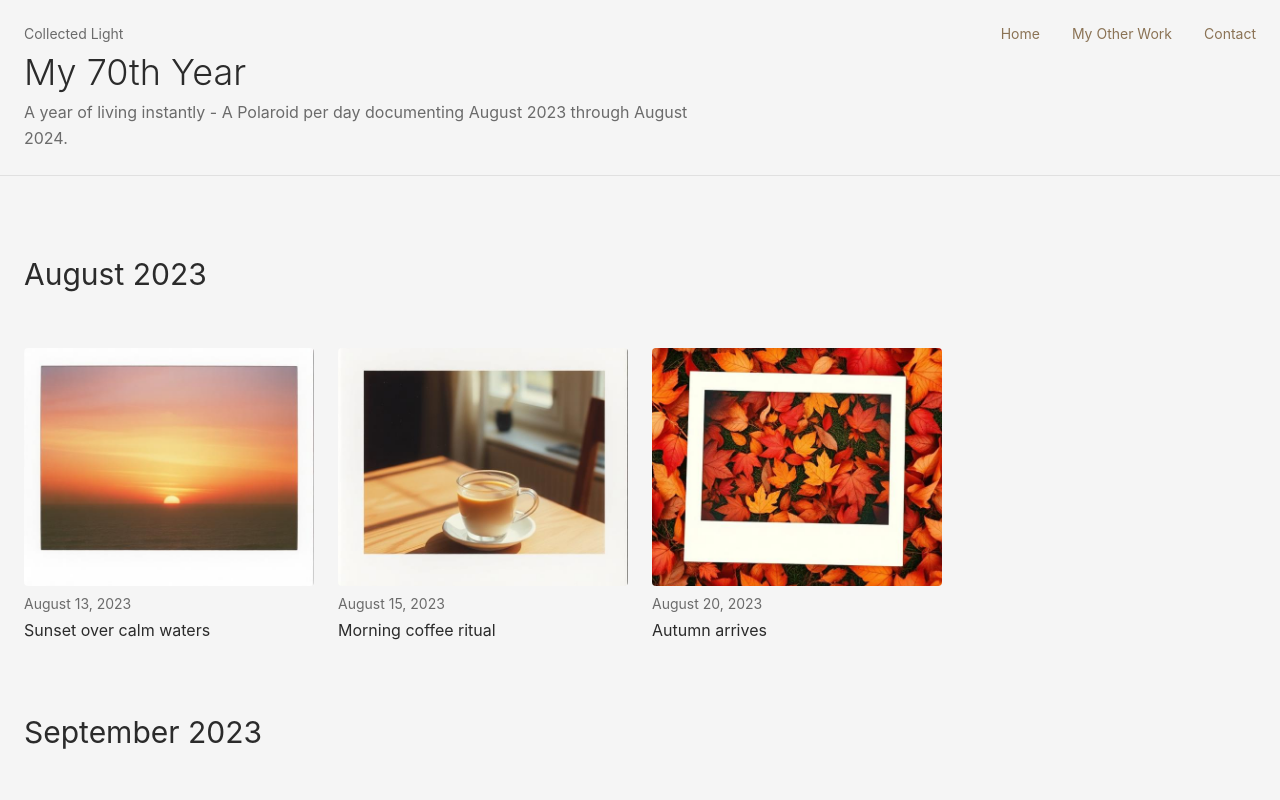
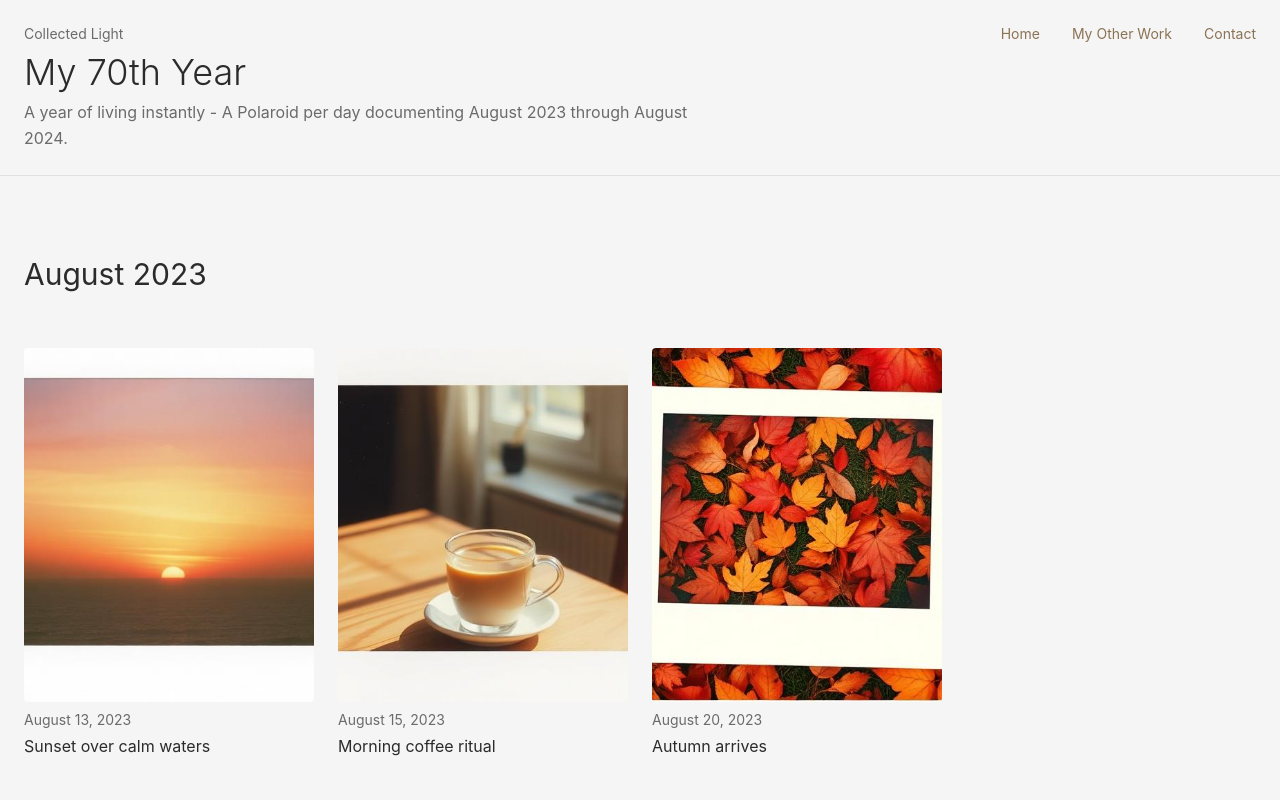
Before and after one commit to JHaugaard/seventy-spark-revive, a React (Vite) app: page / in a window 1280 px wide. Shown: the top 800 px of the page. Built offline with nearby package versions, Linux system fonts and the light colour scheme; the HTML template or start-up script is replaced by a standard one.

Commit message:
Fix: Correct aspect ratio for vertical photos

```diff
--- a/src/components/gallery/Lightbox.tsx
+++ b/src/components/gallery/Lightbox.tsx
@@ -158,7 +158,7 @@ const Lightbox = ({
             src={currentPhoto.imageUrl}
             alt={currentPhoto.alt}
             className="w-full h-auto object-contain max-h-[70vh] md:max-h-[75vh]"
-            style={{ aspectRatio: "1.22 / 1" }}
+            style={{ aspectRatio: "1 / 1.22" }}
           />
         </div>
 
--- a/src/components/gallery/PhotoCard.tsx
+++ b/src/components/gallery/PhotoCard.tsx
@@ -10,7 +10,7 @@ const PhotoCard = ({ photo, onClick }: PhotoCardProps) => {
   return (
     <article className="group animate-fade-in">
       <div
-        className="relative aspect-[1.22] overflow-hidden transition-all duration-300 ease-out hover:scale-[1.03] hover:shadow-lg active:opacity-90 cursor-pointer focus-visible:outline-none focus-visible:ring-2 focus-visible:ring-accent rounded"
+        className="relative aspect-[1/1.22] overflow-hidden transition-all duration-300 ease-out hover:scale-[1.03] hover:shadow-lg active:opacity-90 cursor-pointer focus-visible:outline-none focus-visible:ring-2 focus-visible:ring-accent rounded"
         onClick={onClick}
         onKeyDown={(e) => {
           if (e.key === "Enter" || e.key === " ") {
--- a/src/index.css
+++ b/src/index.css
@@ -65,7 +65,7 @@ All colors MUST be HSL.
     --max-width: 1400px;
     --radius: 0.5rem;
 
-    /* Polaroid Photos - 1.22:1 aspect ratio */
+    /* Polaroid Photos - 1:1.22 aspect ratio (portrait) */
     --polaroid-aspect-ratio: 1.22;
 
     /* Shadows */
--- a/tailwind.config.ts
+++ b/tailwind.config.ts
@@ -78,7 +78,7 @@ export default {
         sm: "calc(var(--radius) - 4px)",
       },
       aspectRatio: {
-        '1.22': '1.22 / 1',
+        '1.22': '1 / 1.22',
       },
       keyframes: {
         "accordion-down": {
```
